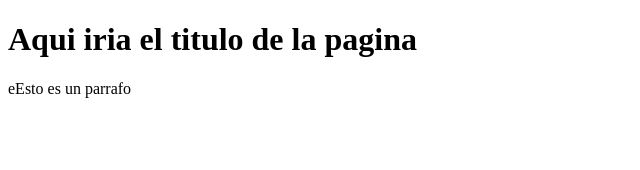
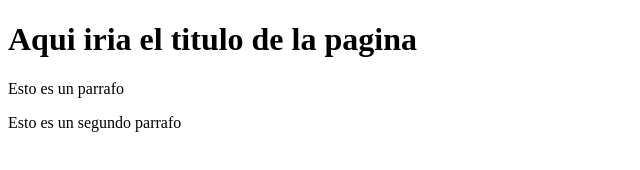
Before and after one commit to Alexis-Sanchez-Toledo/Proyecto-web-empresa-C, a plain HTML site: page index.html in a window 1280 px wide. Shown: the whole page, without its empty margins (0-640 px from the left). Drawn offline with Linux system fonts and the light colour scheme.

Commit message:
Agregando un segundo parrafo

```diff
--- a/index.html
+++ b/index.html
@@ -8,6 +8,7 @@
 </head>
 <body>
     <h1>Aqui iria el titulo de la pagina</h1>
-    <p>eEsto es un parrafo</p>
+    <p>Esto es un parrafo</p>
+    <p>Esto es un segundo parrafo</p>
 </body>
 </html>
```
